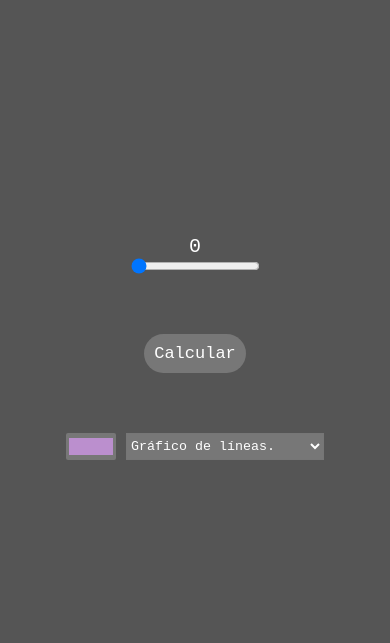
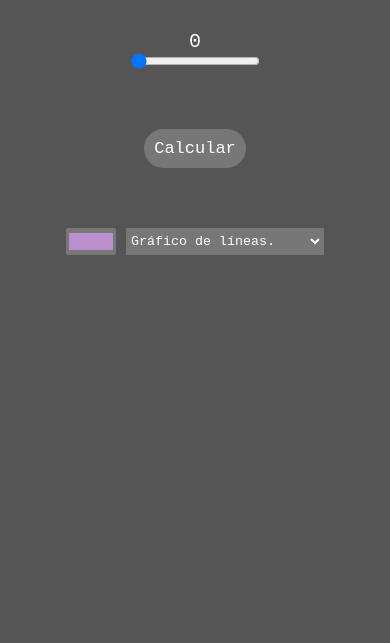
Before and after one commit to LUISEDOCCOR/mat, a plain HTML site: page index.html in a window 390 px wide. Drawn offline with nearby package versions, Linux system fonts and the light colour scheme.

Commit message:
Gráficas

```diff
--- a/css/index.css
+++ b/css/index.css
@@ -85,3 +85,8 @@ main{
     background-color: #777;
     color: white;
 }
+@media screen and (max-width: 1160px) {
+    main{
+        height: auto;
+    }
+}
```
